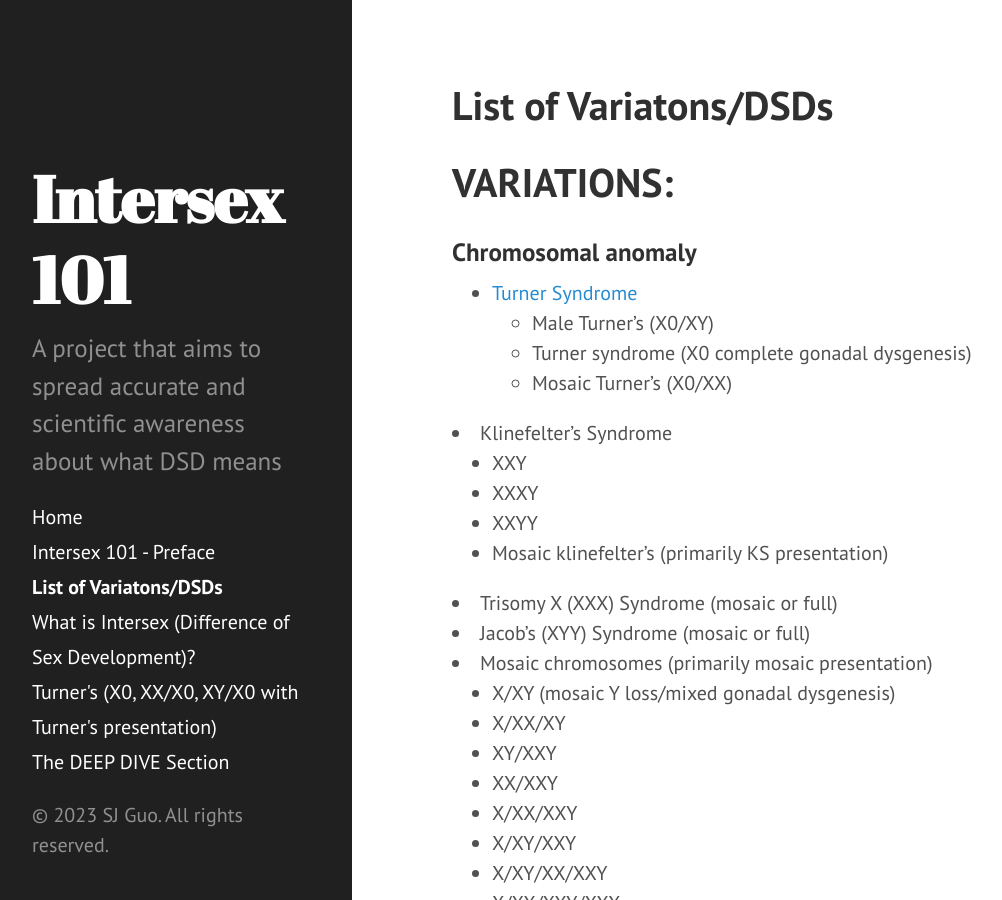
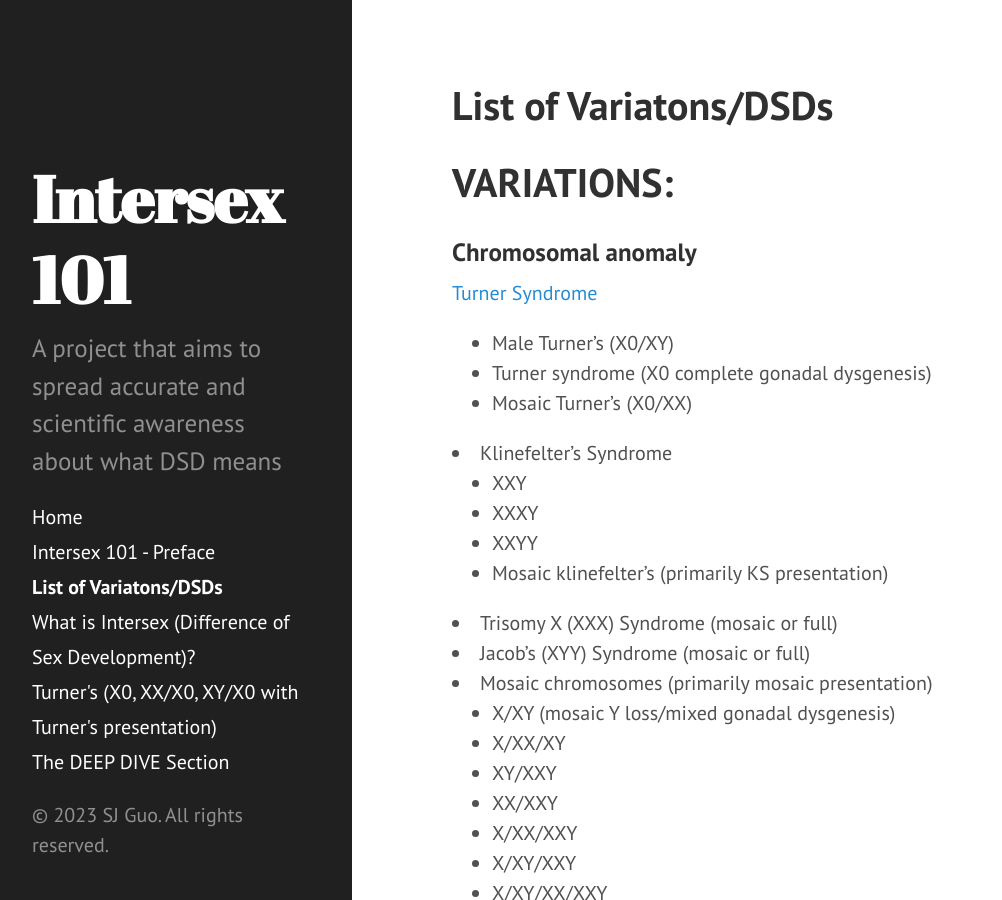
Before and after one commit to mintyfresh8188/intersex101, a Jekyll site: the page built from 00_list_of_variations.md, in a window 1280 px wide and 900 px high. Shown: the whole window, without its empty margins (8-1010 px from the left). Built offline with Jekyll 4.4.1, drawn with Linux system fonts in a browser that asks for light colours; Markdown is read by kramdown in place of the engine named in the settings.

Commit message:
trying again

```diff
--- a/00_list_of_variations.md
+++ b/00_list_of_variations.md
@@ -8,7 +8,7 @@ title: List of Variatons/DSDs
 ### Chromosomal anomaly
 
 
-- [Turner Syndrome](/0x_turners.md)
+[Turner Syndrome](/0x_turners.md)
    <ul> <li>Male Turner’s (X0/XY)</li>
     <li>Turner syndrome (X0 complete gonadal dysgenesis)</li>
     <li>Mosaic Turner’s (X0/XX)</li></ul>
```
